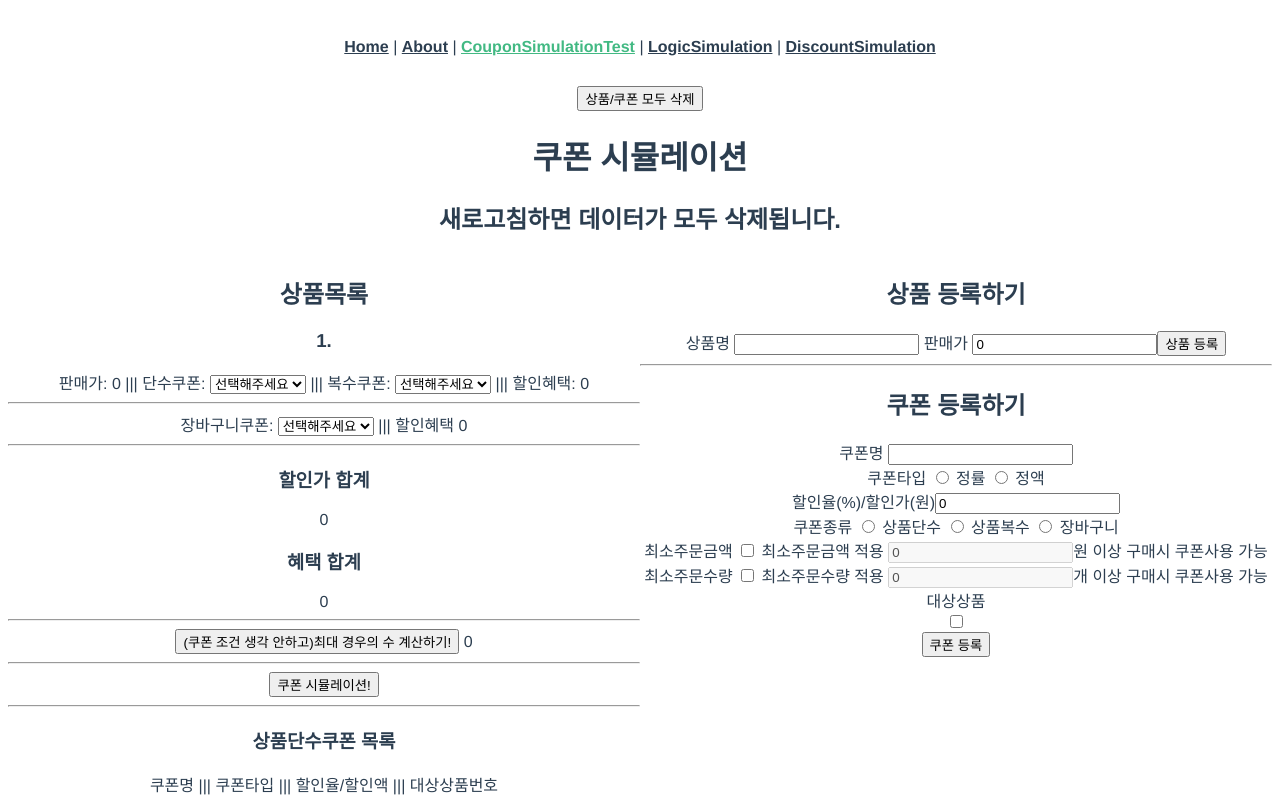
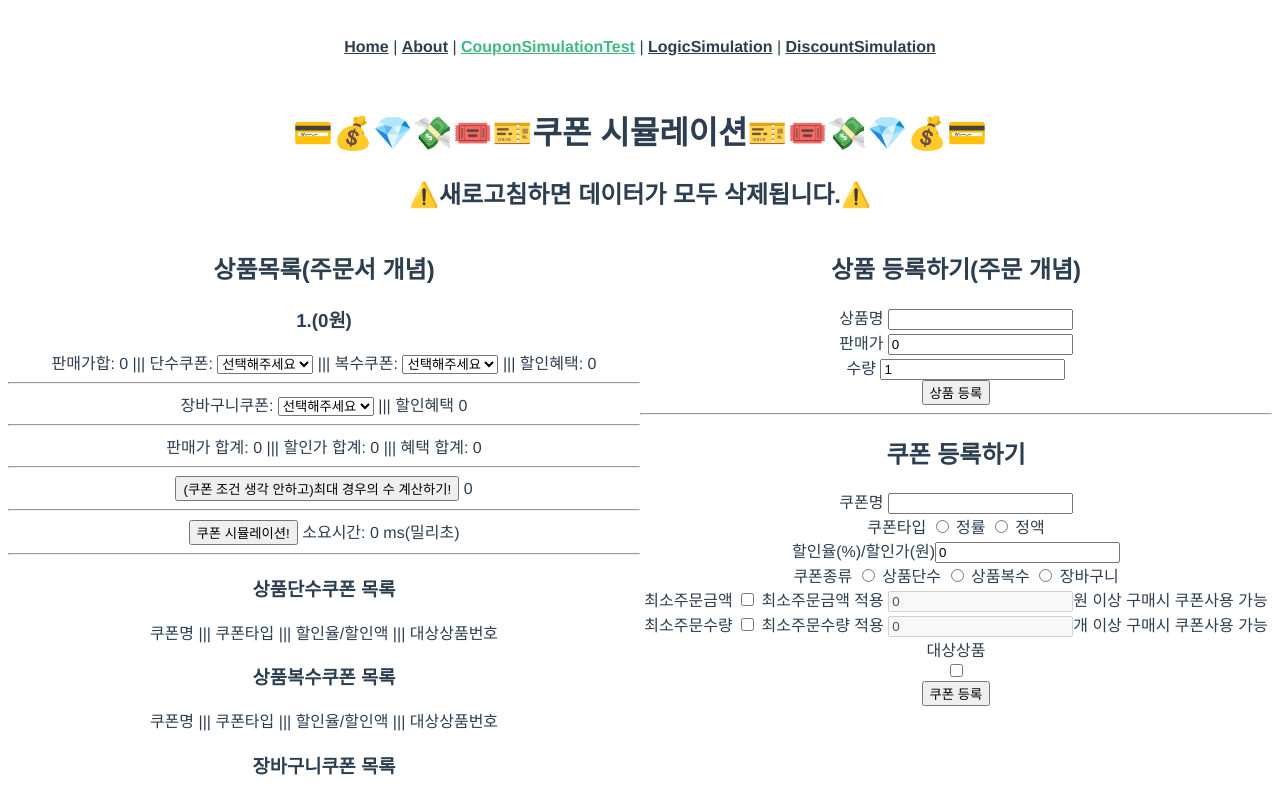
Before and after one commit to raccoonjeong/coupon-lab, a Vue app: page /coupon-simulation-test in a window 1280 px wide. Both pictures are taken after a click on the button "상품 등록". Shown: the top 800 px of the page. Built offline with nearby package versions, Linux system fonts and the light colour scheme.

Commit message:
로직 오류 수정

```diff
--- a/src/views/CouponSimulationMixin.vue
+++ b/src/views/CouponSimulationMixin.vue
@@ -52,6 +52,9 @@ export default {
     computed: {
       totalPrcAppliedBenefit: function() {
         return this.products.length > 0 ? this.products.map(prd => prd.selPrcAppliedBenefit).reduce((a, b) => a + b) - this.basketCouponBenefit : 0;
+      },
+      totalSelPrc: function() {
+        return this.products.length > 0 ? this.products.map(prd => prd.selPrc).reduce((a, b) => a + b) : 0;
       }
     },
     data: function() {
@@ -413,6 +416,7 @@ export default {
             prd.selectedDoubleCoupon = prd.simulatedDoubleCoupon;
           });
           this.selectedBasketCoupon = this.simulatedBasketCoupon;
+          this.maxBenefit = 0;
           this.applyCoupons();
       },
       findMaxBenefit: function() {
@@ -424,7 +428,7 @@ export default {
           this.simulatedBasketCoupon = this.selectedBasketCoupon;
 
           this.maxBenefit = this.totalBenefit;
-          console.log('이시점 최고혜택!!!');
+          console.log('이시점 최고혜택!!!:' + this.maxBenefit);
         }
         if (this.maxBenefit === this.totalBenefit) {
           // 쿠폰 우선순위에 따라 처리,,,??
--- a/src/views/CouponSimulationTest.vue
+++ b/src/views/CouponSimulationTest.vue
@@ -1,13 +1,12 @@
 <template>
   <div>
-    <button @click="deleteAll">상품/쿠폰 모두 삭제</button>
-    <h1>쿠폰 시뮬레이션</h1>
-    <h2>새로고침하면 데이터가 모두 삭제됩니다.</h2>
+    <h1>💳💰💎💸🎟️🎫쿠폰 시뮬레이션🎫🎟️💸💎💰💳</h1>
+    <h2>⚠️새로고침하면 데이터가 모두 삭제됩니다.⚠️</h2>
     <div style="display: flex; flex-direction: row">
     <div class="container1" style="width: 50%">
-      <h2>상품목록</h2>
+      <h2>상품목록(주문서 개념)</h2>
       <div v-for="prd in products" :key="prd.prdNo">
-        <h3>{{ prd.prdNo }}.{{ prd.prdNm }}</h3> 판매가: {{ prd.selPrc }} |||
+        <h3>{{ prd.prdNo }}.{{ prd.prdNm }}({{ prd.selPrc }}원)</h3> 판매가합: {{ prd.selPrc * prd.qty }} |||
         단수쿠폰:
         <select v-model="prd.selectedSigleCoupon" @change="applyCoupons">
           <option v-for="cpn in prd.productSingleCoupons" :key="cpn.cpnNo" :value="cpn" :disabled="cpn.cpnNo > 0 && cpn.selected">
@@ -38,15 +37,12 @@
         {{ basketCouponBenefit }}
       </div>
       <hr>
-      <h3>할인가 합계</h3>
-      {{ totalPrcAppliedBenefit }}
-      <h3>혜택 합계</h3>
-      {{ totalBenefit }}
+      판매가 합계: {{ totalSelPrc }} ||| 할인가 합계: {{ totalPrcAppliedBenefit }} ||| 혜택 합계: {{ totalBenefit }}
       <hr>
       <button @click="countCaseNumber">(쿠폰 조건 생각 안하고)최대 경우의 수 계산하기!</button>
       {{ caseNumber }}
       <hr>
-      <button @click="couponSimulaion">쿠폰 시뮬레이션!</button>
+      <button @click="couponSimulaion">쿠폰 시뮬레이션!</button> 소요시간: {{ simulationTime }} ms(밀리초)
       <hr>
       <h3>상품단수쿠폰 목록</h3>
       <div>
@@ -83,9 +79,10 @@
       </div>
     </div>
     <div class="container2" style="width: 50%">
-      <h2>상품 등록하기</h2>
-      상품명 <input type="text" v-model="inputProduct.prdNm">
-      판매가 <input type="number" v-model="inputProduct.selPrc">
+      <h2>상품 등록하기(주문 개념)</h2>
+      <div>상품명 <input type="text" v-model="inputProduct.prdNm"></div>
+      <div>판매가 <input type="number" v-model="inputProduct.selPrc"></div>
+      <div>수량 <input type="number" v-model="inputProduct.qty"></div>
       <button @click="registerProduct">상품 등록</button>
       <hr>
       <h2>쿠폰 등록하기</h2>
@@ -140,6 +137,7 @@ export default {
     mixins: [CouponSimulationMixin],
     data: function() {
         return {
+          simulationTime: 0,
           products: [],
           inputProduct: {
             prdNo: 0,
@@ -247,6 +245,7 @@ export default {
         let end = new Date();
         console.log('getCaseForProduct COUNT: ' + this.caseCount);
         console.log(end-start);
+        this.simulationTime = end-start;
       },
       // @Override
       isAvailableCoupon: function(type, coupon, products = this.products) {
@@ -264,16 +263,22 @@ export default {
               return false;
             }
           }
+          if (products[0].selPrcAppliedBenefit < this.calculateBenefit(products[0].selPrcAppliedBenefit, coupon)) {
+              return false;
+          }
         }
         if (type === 'D') {
           // 상품 복수쿠폰
           if (!products[0].productDoubleCoupons.map(cpn => cpn.cpnNo).includes(coupon.cpnNo)) {
             return false;
           }
-           if (coupon.minOrdAmtYn) {
+          if (coupon.minOrdAmtYn) {
             if (coupon.minOrdAmt > products[0].selPrcAppliedBenefit) {
               return false;
             }
+          }
+          if (products[0].selPrcAppliedBenefit < this.calculateBenefit(products[0].selPrcAppliedBenefit, coupon)) {
+              return false;
           }
         }
         // if (type === 'B') {
```
